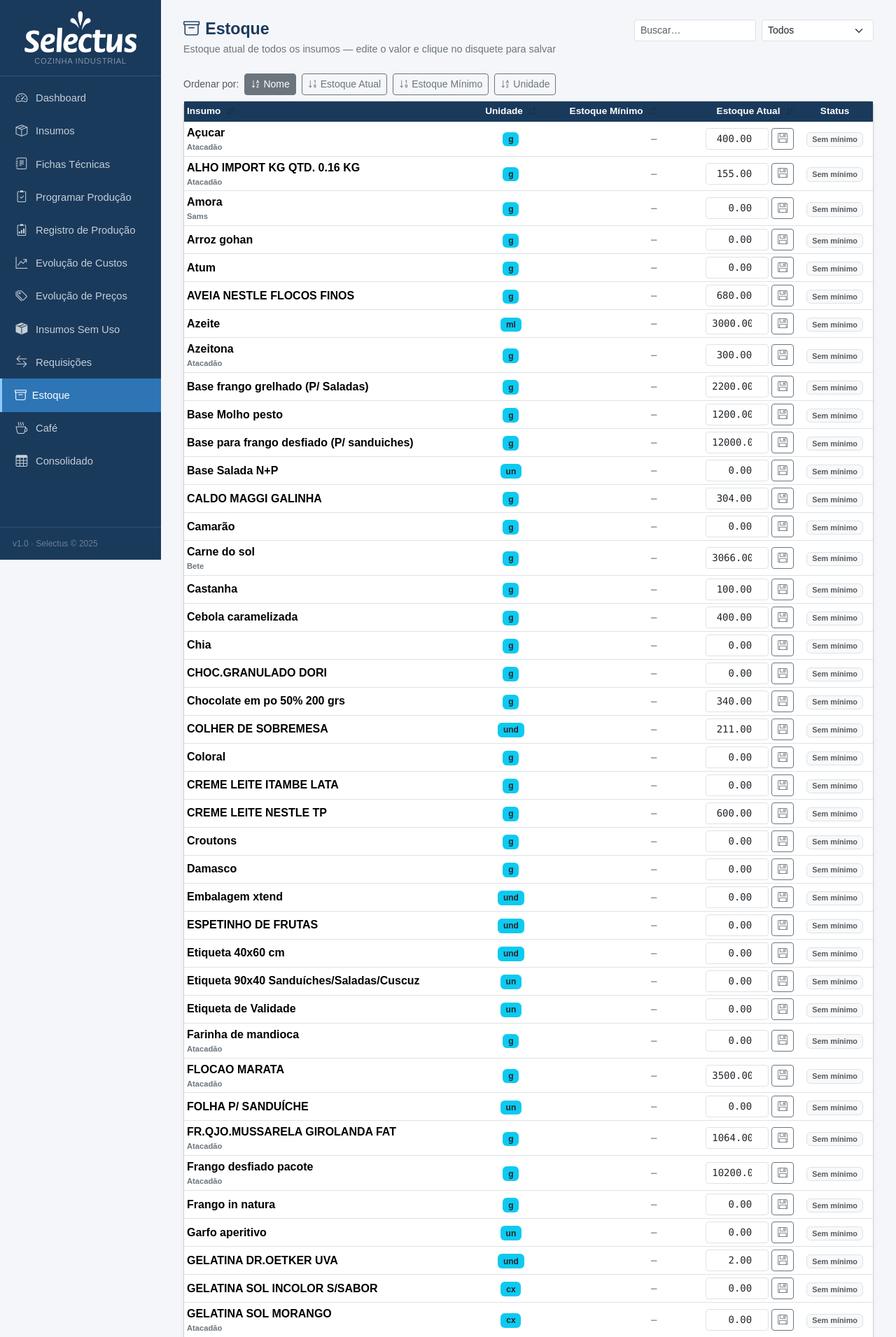
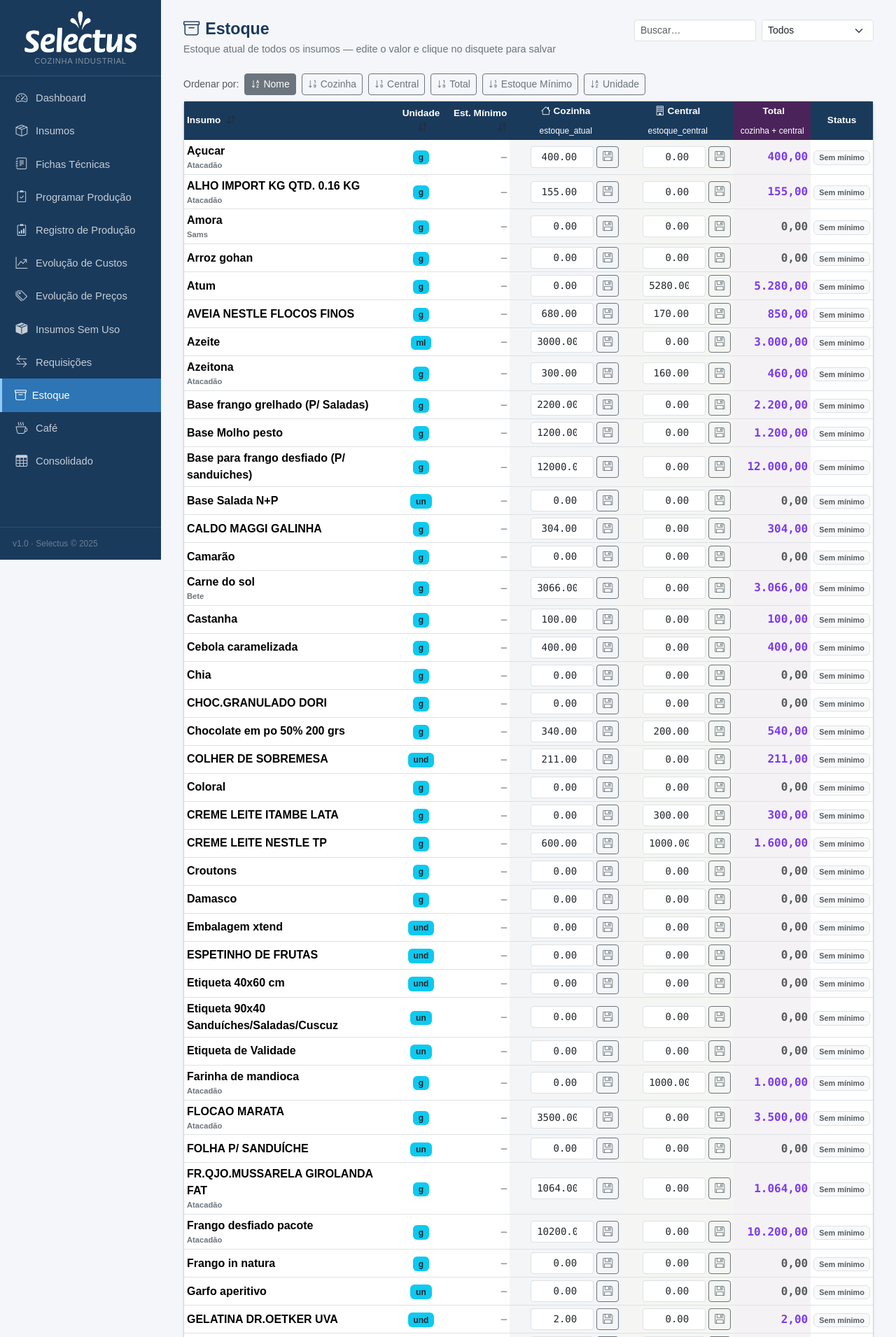
Before and after one commit to brennicius/sistemaselectus, a Flask app: page /alertas in a window 1280 px wide. Shown: the top 1911 px of the page at 70% size. Run offline with Flask 3, Linux system fonts and the light colour scheme; data comes from the database, SQL or seed files in the repository.

Commit message:
Estoque: segregar Cozinha/Central + coluna Total; cascade + TEMPLATES_AUTO_RELOAD
- alertas.html: colunas separadas Cozinha (estoque_atual) e Central (estoque_central)
  com coluna Total somada, sort por cada coluna, status baseado em cozinha+central
- app.py: endpoint POST /insumos/<id>/estoque_central, TEMPLATES_AUTO_RELOAD=True,
  rota /previsao/necessidade com lógica de cascata (dia1 → estoque projetado → semana)

Co-Authored-By: Claude Sonnet 4.6 <noreply@anthropic.com>

```diff
--- a/app.py
+++ b/app.py
@@ -5,6 +5,7 @@ from datetime import datetime, date
 
 app = Flask(__name__)
 app.secret_key = 'selectus_cozinha_2024'
+app.config['TEMPLATES_AUTO_RELOAD'] = True
 DB = os.path.join(os.path.dirname(__file__), 'cozinha.db')
 
 CATEGORIAS = [
@@ -464,6 +465,15 @@ def insumo_estoque(id):
     db.commit(); db.close()
     return jsonify(ok=True)
 
+@app.route('/insumos/<int:id>/estoque_central', methods=['POST'])
+def insumo_estoque_central(id):
+    val = request.json.get('estoque', 0)
+    v = float(val) if str(val).strip() not in ('', 'null', 'None') else 0.0
+    db = get_db()
+    db.execute('UPDATE insumos SET estoque_central=? WHERE id=?', (v, id))
+    db.commit(); db.close()
+    return jsonify(ok=True)
+
 @app.route('/insumos/<int:id>/estoque_minimo', methods=['POST'])
 def insumo_estoque_minimo(id):
     val = request.json.get('estoque_minimo', 0)
@@ -1502,7 +1512,7 @@ def insumo_ajuste_desfazer(lid):
 def alertas():
     db = get_db()
     insumos = db.execute('''
-        SELECT id, nome, unidade_uso, estoque_atual, estoque_minimo, fornecedor
+        SELECT id, nome, unidade_uso, estoque_atual, estoque_central, estoque_minimo, fornecedor
         FROM insumos
         ORDER BY nome COLLATE NOCASE
     ''').fetchall()
--- a/templates/alertas.html
+++ b/templates/alertas.html
@@ -13,8 +13,8 @@
   .badge-status { font-size: .68rem; }
   .sort-col { white-space: nowrap; }
   .sort-col:hover { background: rgba(255,255,255,.08); }
-  .sort-col .sort-label { display:inline-flex; align-items:center; gap:4px; }
-  .sort-col .sort-icon { font-size:.75rem; }
+  th.col-cozinha { background: #1a3a5c; color: #fff; }
+  th.col-central { background: #375623; color: #fff; }
 </style>
 
 <div class="page-header d-flex justify-content-between align-items-start">
@@ -39,8 +39,14 @@
   <button type="button" class="btn btn-sm btn-outline-secondary sort-btn active" data-col="nome" data-asc="1">
     <i class="bi bi-sort-alpha-down me-1"></i>Nome
   </button>
-  <button type="button" class="btn btn-sm btn-outline-secondary sort-btn" data-col="atual" data-asc="0">
-    <i class="bi bi-sort-numeric-down me-1"></i>Estoque Atual
+  <button type="button" class="btn btn-sm btn-outline-secondary sort-btn" data-col="cozinha" data-asc="0">
+    <i class="bi bi-sort-numeric-down me-1"></i>Cozinha
+  </button>
+  <button type="button" class="btn btn-sm btn-outline-secondary sort-btn" data-col="central" data-asc="0">
+    <i class="bi bi-sort-numeric-down me-1"></i>Central
+  </button>
+  <button type="button" class="btn btn-sm btn-outline-secondary sort-btn" data-col="total" data-asc="0">
+    <i class="bi bi-sort-numeric-down me-1"></i>Total
   </button>
   <button type="button" class="btn btn-sm btn-outline-secondary sort-btn" data-col="minimo" data-asc="0">
     <i class="bi bi-sort-numeric-down me-1"></i>Estoque Mínimo
@@ -55,35 +61,49 @@
     <table class="table table-hover table-sm mb-0 align-middle" id="tabela-estoque">
       <thead>
         <tr>
-          <th class="sort-col" data-col="nome" style="cursor:pointer;user-select:none">
-            Insumo <i class="bi bi-arrow-down-up text-muted ms-1 sort-icon" data-col="nome"></i>
+          <th rowspan="2" class="align-middle" style="cursor:pointer;user-select:none" data-col="nome">
+            Insumo <i class="bi bi-arrow-down-up text-muted ms-1"></i>
           </th>
-          <th class="text-center sort-col" data-col="unidade" style="cursor:pointer;user-select:none">
-            Unidade <i class="bi bi-arrow-down-up text-muted ms-1 sort-icon" data-col="unidade"></i>
+          <th rowspan="2" class="text-center align-middle" data-col="unidade" style="cursor:pointer;user-select:none">
+            Unidade <i class="bi bi-arrow-down-up text-muted ms-1"></i>
           </th>
-          <th class="text-end sort-col" data-col="minimo" style="cursor:pointer;user-select:none">
-            Estoque Mínimo <i class="bi bi-arrow-down-up text-muted ms-1 sort-icon" data-col="minimo"></i>
+          <th rowspan="2" class="text-end align-middle" data-col="minimo" style="cursor:pointer;user-select:none">
+            Est. Mínimo <i class="bi bi-arrow-down-up text-muted ms-1"></i>
           </th>
-          <th class="text-end sort-col" data-col="atual" style="min-width:160px;cursor:pointer;user-select:none">
-            Estoque Atual <i class="bi bi-arrow-down-up text-muted ms-1 sort-icon" data-col="atual"></i>
+          <th class="text-center col-cozinha" style="min-width:160px">
+            <i class="bi bi-house me-1"></i>Cozinha
           </th>
-          <th class="text-center">Status</th>
+          <th class="text-center col-central" style="min-width:160px">
+            <i class="bi bi-building me-1"></i>Central
+          </th>
+          <th class="text-center" style="background:#4a235a;color:#fff;min-width:110px">
+            <i class="bi bi-sigma me-1"></i>Total
+          </th>
+          <th rowspan="2" class="text-center align-middle">Status</th>
+        </tr>
+        <tr>
+          <th class="text-center col-cozinha small fw-normal" style="font-size:.75rem">estoque_atual</th>
+          <th class="text-center col-central small fw-normal" style="font-size:.75rem">estoque_central</th>
+          <th class="text-center small fw-normal" style="font-size:.75rem;background:#4a235a;color:#fff">cozinha + central</th>
         </tr>
       </thead>
       <tbody>
         {% for ins in insumos %}
-        {% set atual = ins.estoque_atual or 0 %}
+        {% set cozinha = ins.estoque_atual or 0 %}
+        {% set central = ins.estoque_central or 0 %}
         {% set minimo = ins.estoque_minimo or 0 %}
         {% if minimo == 0 %}
           {% set status = 'sem_minimo' %}
-        {% elif atual == 0 %}
+        {% elif cozinha + central == 0 %}
           {% set status = 'zerado' %}
-        {% elif atual < minimo %}
+        {% elif cozinha + central < minimo %}
           {% set status = 'baixo' %}
         {% else %}
           {% set status = 'ok' %}
         {% endif %}
+        {% set total_est = cozinha + central %}
         <tr data-nome="{{ ins.nome|lower }}" data-status="{{ status }}"
+            data-cozinha="{{ cozinha }}" data-central="{{ central }}" data-total="{{ total_est }}" data-minimo="{{ minimo }}"
             class="{{ 'alerta-baixo' if status == 'baixo' else ('alerta-zero' if status == 'zerado' else '') }}">
           <td class="fw-semibold">
             {{ ins.nome }}
@@ -95,17 +115,44 @@
           <td class="text-end font-monospace small text-muted">
             {{ minimo|num_br(2) if minimo else '—' }}
           </td>
-          <td class="text-end">
-            <div class="d-flex justify-content-end align-items-center gap-1 estoque-row" data-id="{{ ins.id }}">
+
+          {# Cozinha #}
+          <td class="text-end" style="background:rgba(26,58,92,.05)">
+            <div class="d-flex justify-content-end align-items-center gap-1 estoque-row"
+                 data-id="{{ ins.id }}" data-endpoint="/insumos/{{ ins.id }}/estoque">
               <input type="number" step="0.01" min="0"
                      class="form-control form-control-sm estoque-input font-monospace"
-                     value="{{ '%.2f'|format(atual) }}"
-                     data-original="{{ '%.2f'|format(atual) }}">
-              <button class="btn btn-sm btn-outline-secondary btn-save" title="Salvar">
+                     value="{{ '%.2f'|format(cozinha) }}"
+                     data-original="{{ '%.2f'|format(cozinha) }}">
+              <button class="btn btn-sm btn-outline-secondary btn-save" title="Salvar cozinha">
                 <i class="bi bi-floppy"></i>
               </button>
             </div>
           </td>
+
+          {# Central #}
+          <td class="text-end" style="background:rgba(55,86,35,.05)">
+            <div class="d-flex justify-content-end align-items-center gap-1 estoque-row"
+                 data-id="{{ ins.id }}" data-endpoint="/insumos/{{ ins.id }}/estoque_central">
+              <input type="number" step="0.01" min="0"
+                     class="form-control form-control-sm estoque-input font-monospace"
+                     value="{{ '%.2f'|format(central) }}"
+                     data-original="{{ '%.2f'|format(central) }}">
+              <button class="btn btn-sm btn-outline-secondary btn-save" title="Salvar central">
+                <i class="bi bi-floppy"></i>
+              </button>
+            </div>
+          </td>
+
+          {# Total #}
+          <td class="text-end font-monospace fw-semibold" style="background:rgba(74,35,90,.06)" id="total-{{ ins.id }}">
+            {% if total_est > 0 %}
+              <span style="color:#7c3aed">{{ total_est|num_br(2) }}</span>
+            {% else %}
+              <span class="text-muted">0,00</span>
+            {% endif %}
+          </td>
+
           <td class="text-center">
             {% if status == 'sem_minimo' %}
               <span class="badge bg-light text-muted border badge-status">Sem mínimo</span>
@@ -126,8 +173,9 @@
 
 <div class="mt-2 text-muted small">
   <i class="bi bi-info-circle me-1"></i>
-  Edite o valor de estoque e clique em <i class="bi bi-floppy"></i> para salvar.
-  &nbsp;·&nbsp; O botão fica <span style="color:#fd7e14;font-weight:600">laranja</span> quando há alteração não salva.
+  Edite o valor e clique em <i class="bi bi-floppy"></i> para salvar.
+  &nbsp;·&nbsp; Botão <span style="color:#fd7e14;font-weight:600">laranja</span> = alteração não salva.
+  &nbsp;·&nbsp; Status calculado sobre <strong>Cozinha + Central</strong> vs. mínimo.
 </div>
 
 {% endblock %}
@@ -142,8 +190,10 @@ function getVal(tr, col) {
   switch(col) {
     case 'nome':    return norm(tr.dataset.nome || '');
     case 'unidade': return norm(tr.querySelector('.badge.bg-info')?.textContent?.trim() || '');
-    case 'minimo':  return parseFloat(tr.querySelector('td:nth-child(3) .font-monospace')?.textContent?.replace(',','.')) || 0;
-    case 'atual':   return parseFloat(tr.querySelector('.estoque-input')?.value) || 0;
+    case 'minimo':  return parseFloat(tr.dataset.minimo) || 0;
+    case 'cozinha': return parseFloat(tr.dataset.cozinha) || 0;
+    case 'central': return parseFloat(tr.dataset.central) || 0;
+    case 'total':   return parseFloat(tr.dataset.total)   || 0;
     default: return '';
   }
 }
@@ -163,20 +213,14 @@ document.querySelectorAll('.sort-btn').forEach(btn => {
   btn.addEventListener('click', function() {
     const col = this.dataset.col;
     const defaultAsc = this.dataset.asc === '1';
-    if (col === sortCol) {
-      sortAsc = !sortAsc;
-    } else {
-      sortCol = col;
-      sortAsc = defaultAsc;
-    }
-    // visual: active state
+    sortCol = col;
+    sortAsc = (col === sortCol) ? !sortAsc : defaultAsc;
     document.querySelectorAll('.sort-btn').forEach(b => {
       b.classList.remove('active','btn-primary');
       b.classList.add('btn-outline-secondary');
     });
     this.classList.add('active','btn-primary');
     this.classList.remove('btn-outline-secondary');
-    // update icon direction
     const icon = this.querySelector('i');
     if (icon) {
       const isAlpha = col === 'nome' || col === 'unidade';
@@ -188,7 +232,7 @@ document.querySelectorAll('.sort-btn').forEach(btn => {
   });
 });
 
-sortTable(); // default: alfabético
+sortTable();
 
 // Filtros
 const buscaEl  = document.getElementById('busca-estoque');
@@ -206,7 +250,7 @@ function applyFilters() {
 buscaEl.addEventListener('input', applyFilters);
 filtroEl.addEventListener('change', applyFilters);
 
-// Dirty state — detecta alteração no input
+// Dirty state
 document.querySelectorAll('.estoque-input').forEach(input => {
   input.addEventListener('input', function() {
     const row = this.closest('.estoque-row');
@@ -223,20 +267,38 @@ document.querySelectorAll('.estoque-input').forEach(input => {
   });
 });
 
-// Salvar
+// Salvar — usa data-endpoint para diferenciar cozinha / central
 document.querySelectorAll('.btn-save').forEach(btn => {
   btn.addEventListener('click', function() {
-    const row  = this.closest('.estoque-row');
-    const id   = row.dataset.id;
-    const input = row.querySelector('.estoque-input');
-    const val  = input.value.trim();
-    fetch(`/insumos/${id}/estoque`, {
+    const row     = this.closest('.estoque-row');
+    const endpoint = row.dataset.endpoint;
+    const input   = row.querySelector('.estoque-input');
+    const val     = input.value.trim();
+    fetch(endpoint, {
       method: 'POST',
       headers: {'Content-Type': 'application/json'},
       body: JSON.stringify({ estoque: val === '' ? 0 : parseFloat(val) })
     }).then(r => r.json()).then(d => {
       if (!d.ok) return;
       input.dataset.original = parseFloat(val).toFixed(2);
+      // Atualiza data-cozinha / data-central na linha para ordenação
+      const tr = row.closest('tr');
+      const v = parseFloat(val) || 0;
+      if (endpoint.includes('estoque_central')) {
+        tr.dataset.central = v;
+      } else {
+        tr.dataset.cozinha = v;
+      }
+      // Atualiza total
+      const total = (parseFloat(tr.dataset.cozinha) || 0) + (parseFloat(tr.dataset.central) || 0);
+      tr.dataset.total = total;
+      const iid = row.dataset.id;
+      const totalEl = document.getElementById('total-' + iid);
+      if (totalEl) {
+        totalEl.innerHTML = total > 0
+          ? `<span style="color:#7c3aed">${total.toFixed(2).replace('.',',')}</span>`
+          : `<span class="text-muted">0,00</span>`;
+      }
       row.classList.remove('dirty');
       row.classList.add('saved');
       this.classList.remove('dirty');
```
